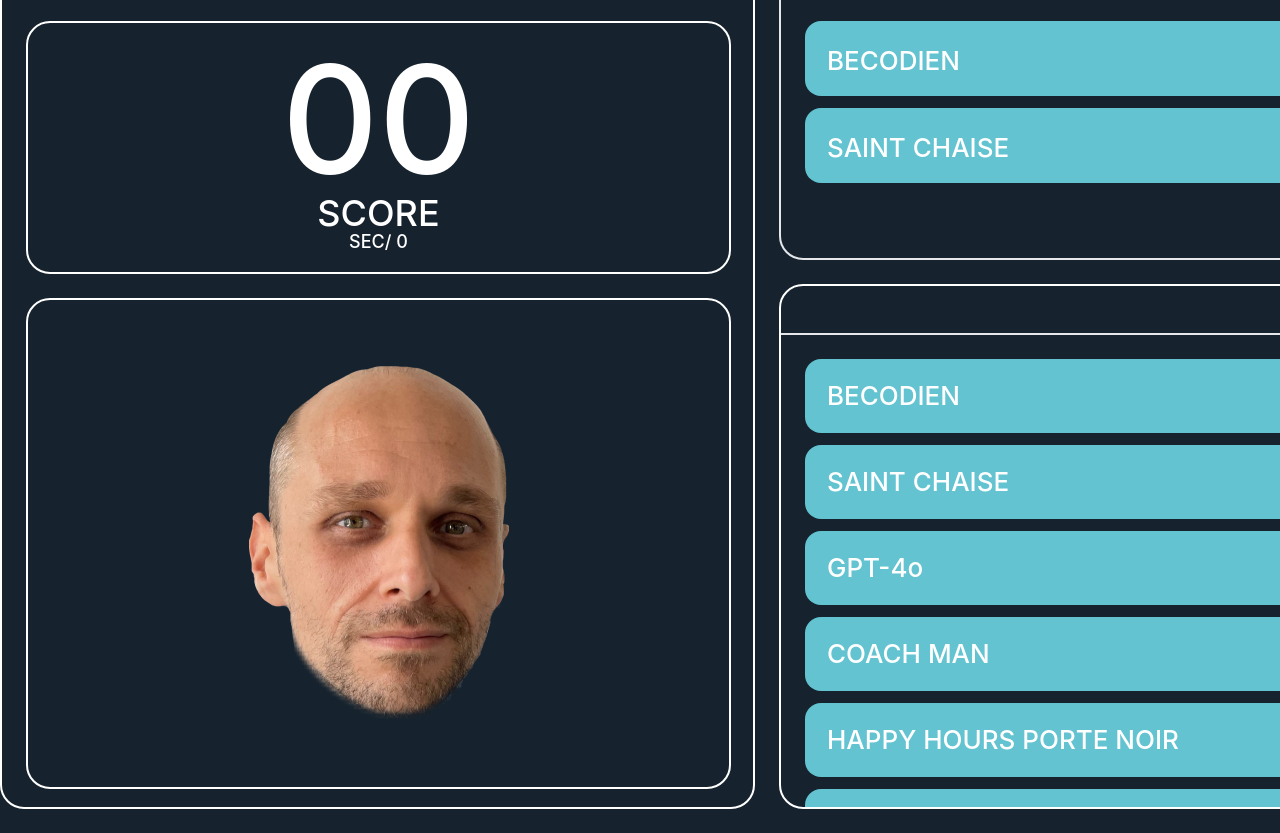
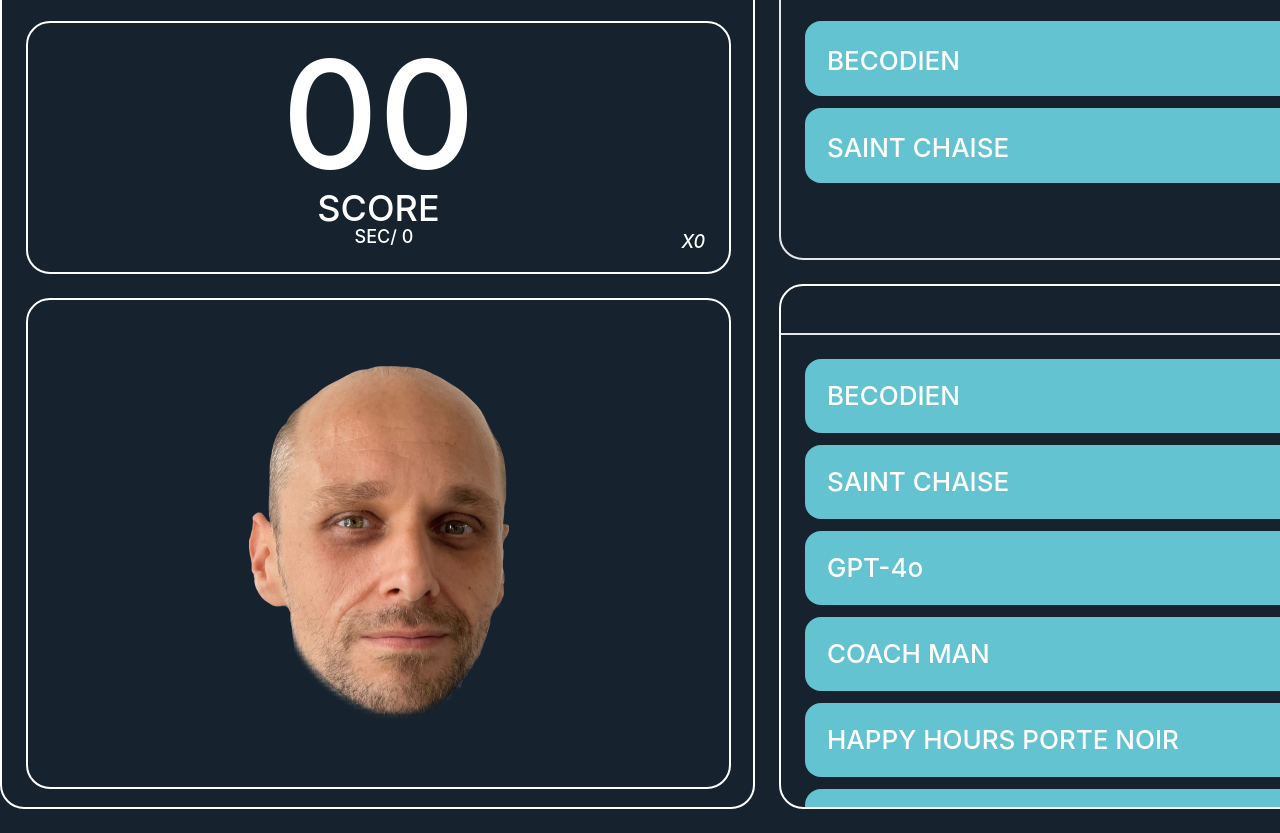
Before and after one commit to MGausseran/Cookie_Clicker, a website built with Vite: page game.html in a window 1280 px wide. Shown: the part 78-911 px from the top of the page. Built offline with nearby package versions, Linux system fonts and the light colour scheme.

Commit message:
Front End - Affichage Multiplicateur

```diff
--- a/game.html
+++ b/game.html
@@ -19,10 +19,15 @@
           <img src="image/closing_windows.svg" alt="closing windows" class="mr-5">
         </a>
       </article>
-      <article class="h-[253px] w-[705px] border-2 border-white border-solid rounded-3xl m-6 flex flex-col items-center justify-center">
-        <h1 class="text-white font-medium text-[150px] h-[130px] leading-none inline mb-5" id="points">00</h1>
-        <h2 class="text-white font-medium text-4xl leading-none uppercase inline mb-0.5">Score</h2>
-        <p class="text-white font-medium text-lg uppercase leading-none">sec/ <span id="scoreBySec">0</span></p>
+      <article class="h-[253px] w-[705px] border-2 border-white border-solid rounded-3xl m-6 flex flex-col justify-center">
+        <section class="w-full flex flex-col items-center justify-center">
+          <h1 class="text-white font-medium text-[150px] h-[130px] leading-none inline mb-5" id="points">00</h1>
+          <h2 class="text-white font-medium text-4xl leading-none uppercase inline mb-0.5">Score</h2>
+        </section>
+        <section class="flex ml-auto mr-6 justify-between w-6/12">
+          <p class="text-white font-medium text-lg uppercase leading-none">sec/ <span id="scoreBySec">0</span></p>
+          <p class="screenMultipli text-white font-medium text-lg"><cite title="multiplicateur applique">X<span id="X">0</span></cite></p>
+        </section>
       </article>
       <article class="h-[491px] w-[705px] border-2 border-white border-solid rounded-3xl m-6 flex justify-center items-center">
         <img src="image/Mike_Button.png" alt="Mike_Button" id="Mike">
@@ -93,7 +98,7 @@
               <p class="text-white font-medium text-lg">10,000</p>
             </article>
           </button>
-          <button class="button bg-lightblue px-[22px] py-[23px] w-[699px] rounded-2xl mx-6 mt-3 flex justify-between items-center" type="button" id="XBonus">
+          <button class="button bg-lightblue px-[22px] py-[23px] w-[699px] rounded-2xl mx-6 mt-3 flex justify-between items-center" type="button" id="XAuto">
             <h1 class="text-[26px] font-medium text-white uppercase leading-none">Auto clicker</h1>
             <article class="flex">
               <img src="image/Mike_Button.png" alt="score mike" class="h-[26px] mr-2">
```
Also changed, not shown: output.css.
